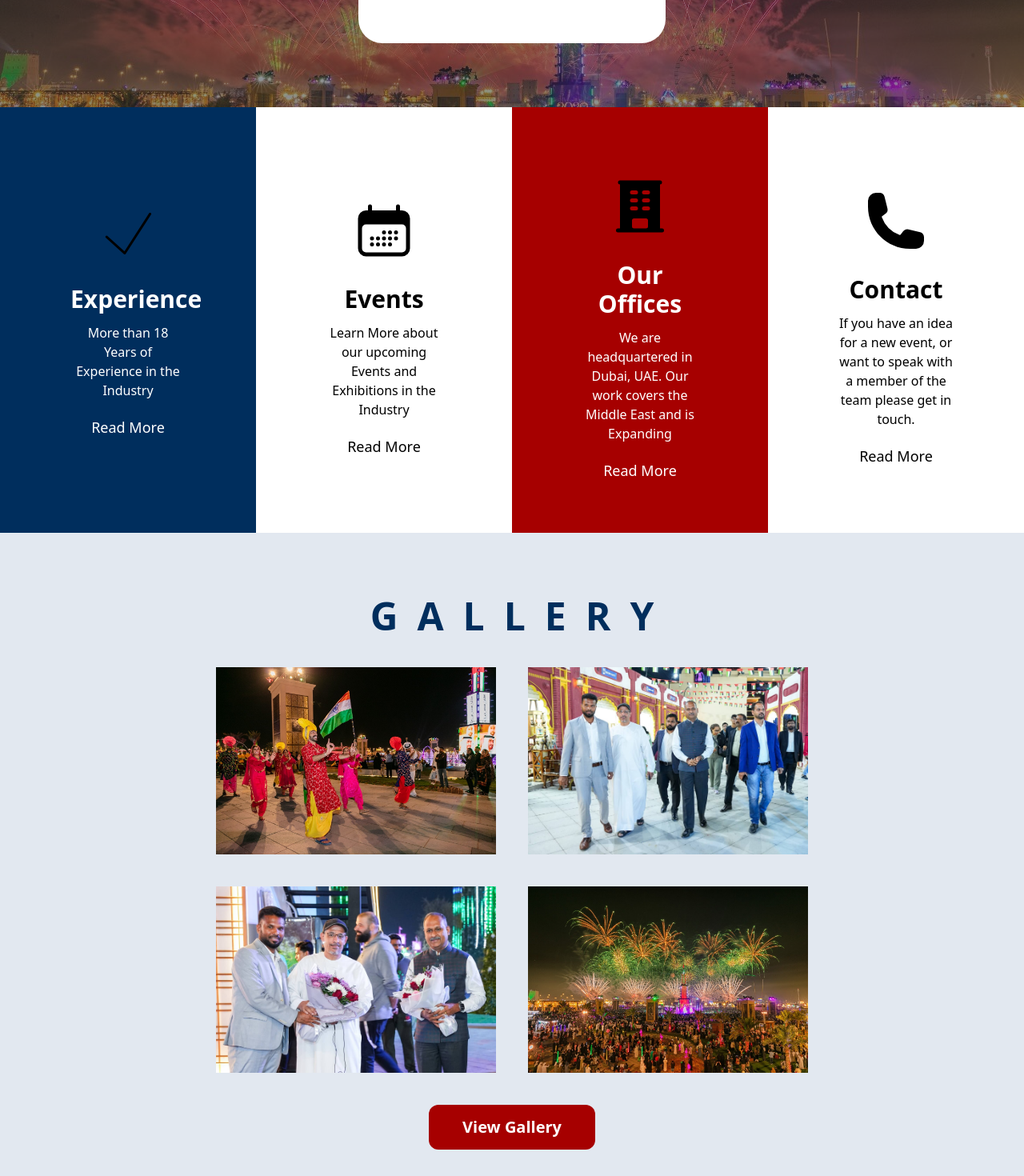
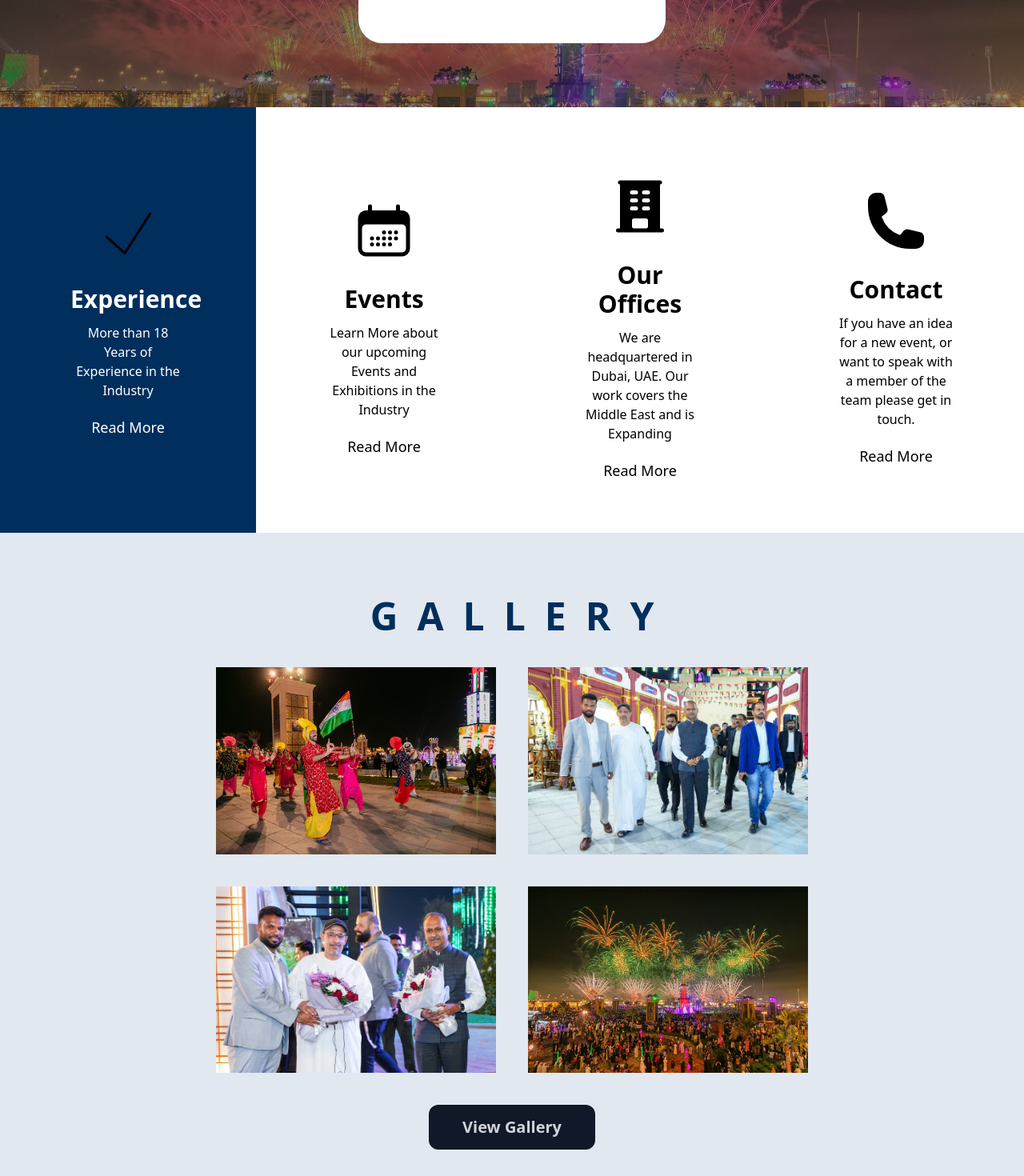
Before and after one commit to abhishekmohank/barakatexhibitions, a React (Vite) app: page / in a window 1280 px wide. Shown: the part 1320-2790 px from the top of the page at 80% size. Built offline with nearby package versions, Linux system fonts and the light colour scheme.

Commit message:
red theme removal

```diff
--- a/src/Components/Carousel.jsx
+++ b/src/Components/Carousel.jsx
@@ -45,7 +45,7 @@ const Carousel = () => {
           Read More
         </a>
       </div>
-      <div className="flex flex-col gap-2 md:w-1/4 items-center justify-center p-16 bg-[#a60000]">
+      <div className="flex flex-col gap-2 md:w-1/4 items-center justify-center p-16 bg-white">
         <div className="py-5">
           <svg
             xmlns="http://www.w3.org/2000/svg"
@@ -60,7 +60,7 @@ const Carousel = () => {
             />
           </svg>
         </div>
-        <div className="w-3/4 text-center text-white ">
+        <div className="w-3/4 text-center  ">
           <h1 className="text-3xl font-semibold mb-3">Our Offices</h1>
           <p>
             We are headquartered in Dubai, UAE. Our work covers the Middle East
@@ -70,7 +70,7 @@ const Carousel = () => {
         <a
           target="blank"
           href="https://maps.app.goo.gl/WoK68Ef8w7Pjftxu9"
-          className="mt-3 text-white text-lg hover:text-gray-900"
+          className="mt-3  text-lg hover:text-[#a60000]"
         >
           Read More
         </a>
--- a/src/Components/GalleryView.jsx
+++ b/src/Components/GalleryView.jsx
@@ -51,10 +51,10 @@ const GalleryView = () => {
               />
             </div>
           </div>
-          <div className="bg-[#a60000] h-14 flex items-center justify-center mt-10 w-52 rounded-xl">
+          <div className="bg-gray-900 h-14 flex items-center justify-center mt-10 w-52 rounded-xl">
             <a
               href="/Gallery"
-              className="font-semibold text-xl text-white align-middle	hover:text-black"
+              className="font-semibold text-xl hover:text-white align-middle	text-gray-300"
             >
               {" "}
               View Gallery
```
